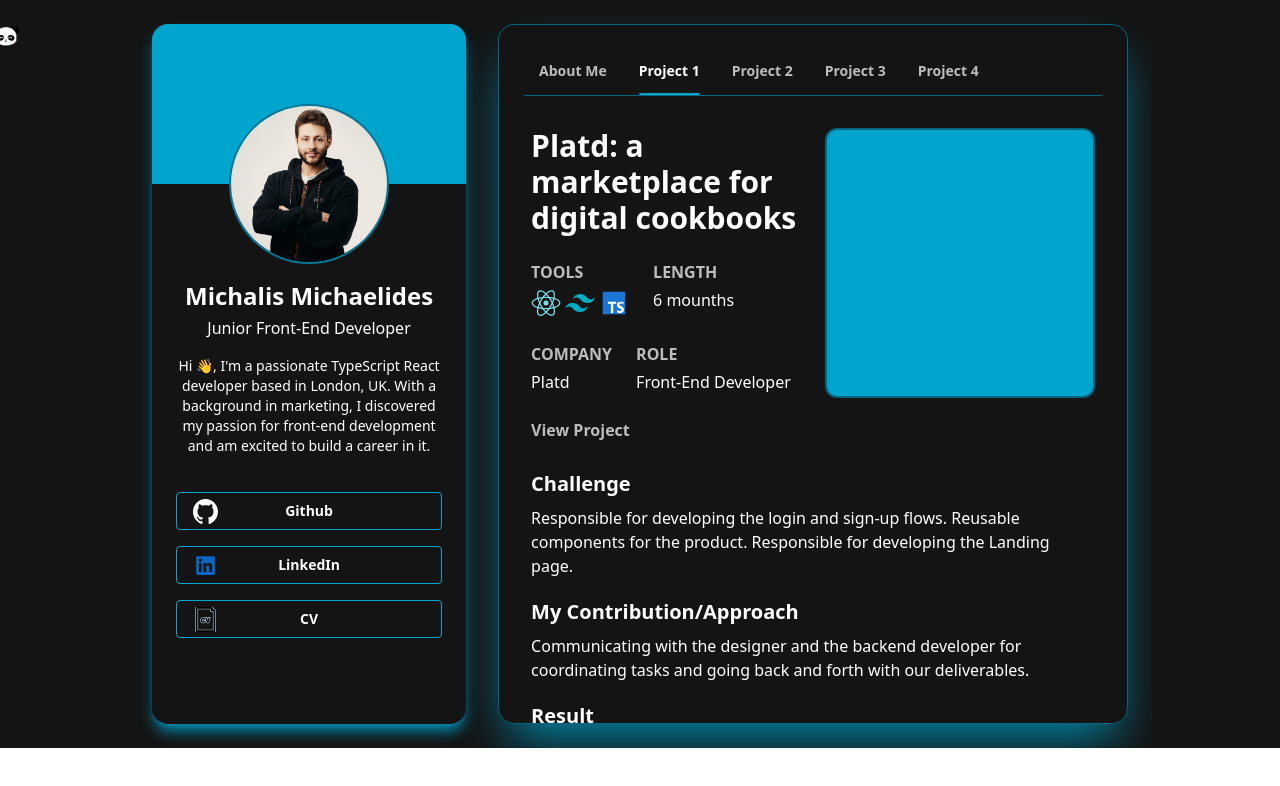
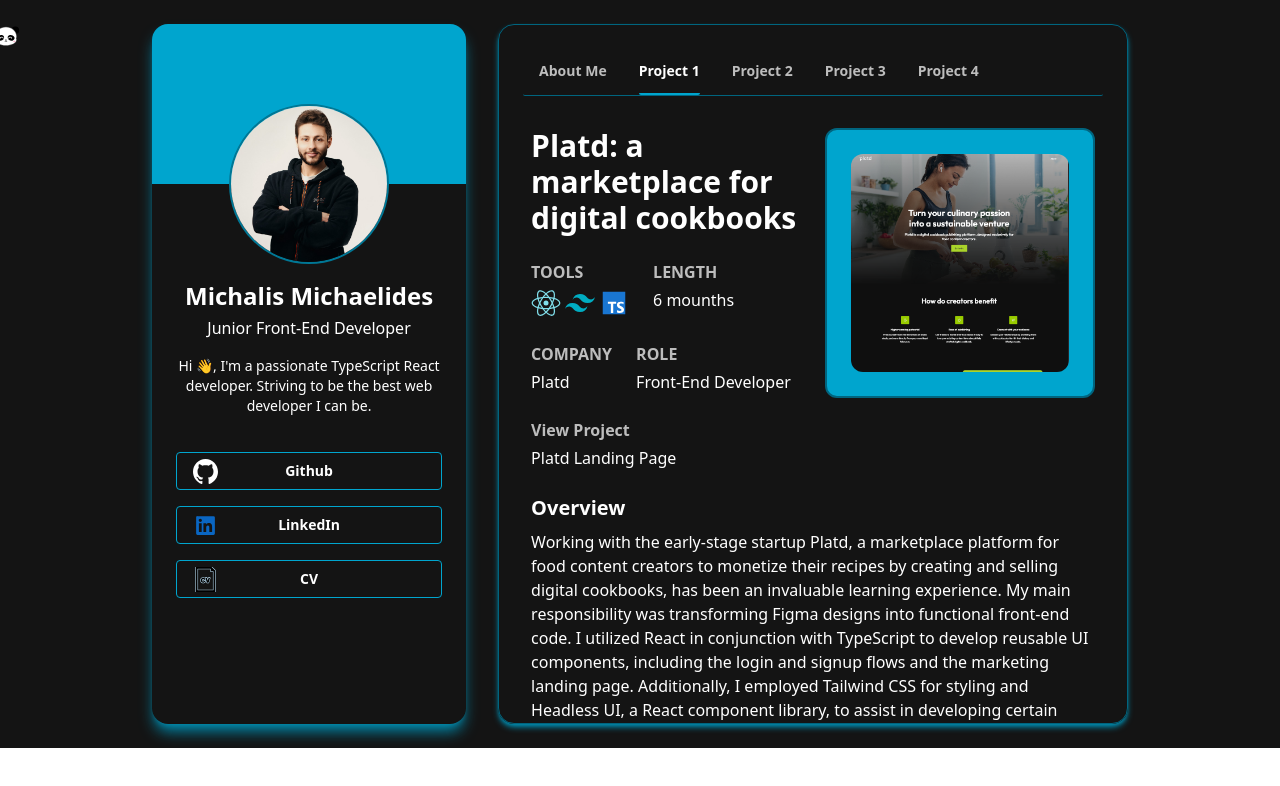
Before and after one commit to Michalis17/my-portfolio, a React (Vite) app: page / in a window 1280 px wide. Both pictures are taken after a click on the tab "Project 1". Shown: the top 786 px of the page. Built offline with nearby package versions, Linux system fonts and the light colour scheme.

Commit message:
main content added

```diff
--- a/src/components/AboutMe/AboutMe.tsx
+++ b/src/components/AboutMe/AboutMe.tsx
@@ -3,6 +3,7 @@
 const AboutMe: React.FC = () => {
     return (
         <div>
+          <h1 className='font-bold text-2xl'>from Profesional chef 👨🏼‍🍳to front-end web developer👨🏼‍💻</h1>
             <p>
                 As a 25-year-old graduate with a BSc in Marketing and Management, my journey has been marked by a relentless pursuit of excellence and a passion for diverse experiences. I have honed my skills across various fields, from the fast-paced culinary world as a professional chef to the strategic landscape of marketing as an intern at an email marketing solutions company. These roles have equipped me with a high level of expertise, adaptability, and a strong foundation in communication and marketing research. However, my true calling has always been in the realm of technology. The satisfaction I find in building websites and learning new technologies has driven me to devote myself fully to becoming the best and most resourceful front-end developer I can be.
             </p>
--- a/src/components/ProjectPanel/ProjectPanel.tsx
+++ b/src/components/ProjectPanel/ProjectPanel.tsx
@@ -8,7 +8,8 @@
     role: string,
     link?: string,
     linkName?: string
-    tools: ReactNode,
+    tools: ReactNode, //tech stack icons
+    overview: string,
     challenge: string,
     contribution: string,
     result: string,
@@ -24,6 +25,7 @@
         link,
         linkName,
         tools,
+        overview,
         challenge,
         contribution,
         result,
@@ -62,15 +64,19 @@
                     <div className="flex flex-row flex-wrap gap-6">
                         <div className="flex flex-col gap-1 w-fit">
                             <p className="text-gray font-semibold">View Project</p>
-                            <a href={link} target='_blank' className="font-medium">{linkName}</a>
+                            <a href={link} target='_blank' className="font-medium hover:underline">{linkName}</a>
                         </div>
                     </div>
                 </div>
                 {/* img */}
                 <div className="sm:w-1/2"><ProjectImg img={projectImg} /></div>
             </div>
-            {/* more text content */}
+            {/* Main text content */}
             <div className='pt-6 pb-2 flex flex-col gap-5'>
+                <div>
+                    <h2 className="font-semibold text-xl pb-2">Overview</h2>
+                    <p className="font-normal text-base">{overview}</p>
+                </div>
                 <div>
                     <h2 className="font-semibold text-xl pb-2">Challenge</h2>
                     <p className="font-normal text-base">{challenge}</p>
--- a/src/components/ProjectsCard/ProjectsCard.tsx
+++ b/src/components/ProjectsCard/ProjectsCard.tsx
@@ -11,6 +11,7 @@
 import AboutMe from '../AboutMe/AboutMe';
 // Image Imports go here:
 import weatherIMG from '../../assets/weatherOldV.png'
+import PlatdIMG from '../../assets/platdIMG.png'
 
 const ProjectsCard: React.FC = () => {
 
@@ -27,7 +28,7 @@
       enterFrom="opacity-0 transform translate-x-full"
       enterTo="opacity-100 transform translate-x-0"
     >
-      <div className=" md:w-2/3 h-[700px] overflow-y-scroll border border-my-blue-900 shadow-2xl shadow-my-blue-700 pt-3 sm:px-6 sm:pt-6 rounded-2xl">
+      <div className=" md:w-2/3 h-[700px] overflow-y-scroll border border-my-blue-900 shadow-md shadow-my-blue-700 pt-3 sm:px-6 sm:pt-6 rounded-2xl">
 
         <TabGroup className='text-white'>
 
@@ -65,14 +66,19 @@
             <TabPanel className=''>
               <ProjectPanel
                 title='Platd: a marketplace for digital cookbooks'
+                projectImg={<img src={PlatdIMG} alt='weather' className='rounded-xl h-full' />}
                 tools={<div className='flex gap-1'><ReactIcon size={30} /><TailwindIcon size={30} /><TsIcon size={30} /></div>}
                 length='6 mounths'
                 company='Platd'
                 role='Front-End Developer'
-                github='https://platd.io/'
-                challenge='Responsible for developing the login and sign-up flows. Reusable components for the product. Responsible for developing the Landing page. '
-                result='Platd is a tool that help food content creators monetise their recipes by easily creating and selling digital cookbooks.'
-                contribution='Communicating with the designer and the backend developer for coordinating tasks and going back and forth with our deliverables.'
+                link='https://platd.io/'
+                linkName='Platd Landing Page'
+                overview='Working with the early-stage startup Platd, a marketplace platform for food content creators to monetize their recipes by creating and selling digital cookbooks, has been an invaluable learning experience. My main responsibility was transforming Figma designs into functional front-end code. I utilized React in conjunction with TypeScript to develop reusable UI components, including the login and signup flows and the marketing landing page. Additionally, I employed Tailwind CSS for styling and Headless UI, a React component library, to assist in developing certain components. This project exposed me to various tools and resources commonly used by developers in the workplace.'
+
+                challenge='The biggest challenge was creating components from scratch, as Headless UI didn’t offer a non-styled sidebar component. I also struggled with making the landing page responsive while adhering to the design standards set in the Figma designs. These tasks required a deep understanding of new technologies like React, which, while exciting, also posed significant hurdles.'
+                contribution='To tackle these challenges, I systematically broke down the component behavior and conceptualized how to implement it in code. I frequently referred to documentation for the technologies and libraries I was using and researched best practices relevant to my project. For responsiveness issues, I sought advice from senior developers and used tools like ChatGPT for generating boilerplate code and debugging, though I relied on it cautiously.'
+                result='I successfully completed my deliverables, and the founders were satisfied with my work. My contributions were integral to a product that will be used by real users. This project significantly improved my skills as a front-end developer and deepened my understanding of modern web development technologies, leaving me eager to learn even more.'
+
               />
             </TabPanel>
 
@@ -84,10 +90,12 @@
                 length='4 weeks'
                 company='Udacity'
                 role='Course assignment'
-                github='https://github.com/Michalis17/Travel-Buddy-WebApp'
-                challenge='One of the significant challenges in this project was integrating multiple APIs and managing the data retrieved from these sources. This required careful handling of asynchronous operations and ensuring that the data was accurately displayed to the user. Another challenge was creating relatively complex features to make the project stand out. This involved developing a suggestive search bar, generating a custom PDF for each trip, and a countdown display for each trip.'
-                contribution="As the main developer, I tackled these challenges by isolating each feature into its own function that could be used within the main app's logic. Through trial and error and extensive documentation review, I integrated various APIs to fetch travel information accurately. I also configured Webpack for efficient code bundling and management. The suggestive search bar and countdown timer were developed from scratch using pure JavaScript, allowing me to apply and expand my newly acquired skills."
-                result='The Travel Buddy Web App provides comprehensive travel information, including weather forecasts and local attractions. It dynamically updates the UI based on user input and API responses. The application features advanced functionalities such as a suggestive search bar, a countdown timer, and PDF generation for each trip, enhancing the overall user experience. This project demonstrates my proficiency in JavaScript, Node.js, Express, and Webpack, highlighting my ability to create a full-stack application with real-world utility. The successful implementation of these features from scratch showcases my problem-solving skills and my capacity to learn and apply complex technologies, making this project a valuable addition to my portfolio.'
+                link='https://github.com/Michalis17/Travel-Buddy-WebApp'
+                linkName='Github link'
+                overview='Travel Buddy was my capstone project for the Udacity Front-End Web Development Nanodegree, designed to push my JavaScript skills to their limits. This project involved dynamically manipulating the DOM, creating routes to a backend server, integrating external APIs, and using build tools like Webpack to create development and production builds. The application displays weather information for a user’s trip destination, along with a countdown timer and an image. It features a suggestive search bar that offers city suggestions as the user types and a date input field. Responses from the server are saved in local storage, ensuring data persists even when the user exits the app.'
+                challenge='I faced several significant challenges: creating the suggestive search bar, ensuring asynchronous code execution, and setting up my production and development builds with Webpack. Configuring Webpack was particularly difficult, especially getting the correct entry point file and ensuring CSS styles appeared in the production build. The suggestive search bar required breaking down complex tasks into manageable steps, which, although challenging, was a more enjoyable problem to solve than the Webpack configuration.'
+                contribution="To handle the Webpack configuration issues, I created three config files instead of two: one for the production build, one for the development build, and a common config file for shared elements. This modular approach made it easier to identify and fix issues. Through trial and error and extensive documentation review, I eventually achieved a working configuration. For implementing difficult features, I isolated each into its own function to be used within the main app's logic, ensuring clarity and maintainability."
+                result="I successfully completed and passed the Front-End Web Development course by submitting this project. However, in hindsight, I'm not entirely satisfied with the outcome as my focus on functionality and Webpack configuration led me to neglect the visual design. While I was initially proud of completing this project, I now see numerous areas for improvement. This realization has driven me to use the new technologies I've learned to enhance the project further. My dissatisfaction fuels my self-motivation to continually improve after every project, striving for excellence in both functionality and design."
               />
             </TabPanel>
 
@@ -99,10 +107,12 @@
                 length='3 weeks'
                 company='Udacity'
                 role='Course assignment'
-                github='https://github.com/Michalis17/Article-analyzer-Web-App/tree/master'
-                challenge='The main challenge was understanding how to configure Webpack for bundling code in both development and production environments. Additionally, integrating unit testing with Jest required a significant learning curve.'
-                contribution='I tackled these challenges through trial and error, extensively reading documentation, and experimenting with different configurations until achieving the ideal setup. I used Webpack to efficiently bundle the code, ensuring smooth development and deployment processes. I also implemented the MeaningCloud API to evaluate articles and added input validation to ensure users provided correctly formatted URLs. Learning Jest allowed me to create unit tests, enhancing the reliability of the code.'
-                result='The Article Analyzer Web App effectively showcases my ability to handle advanced JavaScript, manage backend operations with Node.js and Express, and utilize modern build tools like Webpack. The application dynamically updates the UI with real-time analysis results, validates user input, and includes unit tests to ensure functionality. This project is a testament to my ability to learn and apply complex technologies, making it a valuable addition to my portfolio.'
+                link='https://github.com/Michalis17/Article-analyzer-Web-App/tree/master'
+                linkName='Github link'
+                overview='As part of my Front-End Web Development Nanodegree, I built a web application that allows users to run Natural Language Processing (NLP) on articles or blogs using the Sentiment Analysis API from MeaningCloud. Users input a URL of a blog or article, and the server responds with whether the content is positive, neutral, or negative, highlighting the most relevant parts. This project introduced me to build tools like Webpack for bundling code into a production build and integrating unit testing with Jest, offering a comprehensive learning experience.'
+                challenge='While integrating the API was straightforward, I faced significant challenges with creating a production build using Webpack and learning to write unit tests with Jest. Bundling CSS styles into the production build required finding the correct packages and configurations, which was particularly difficult. Additionally, learning Jest for unit testing was a new and enjoyable challenge, as it required adopting a new mindset for writing and structuring tests.'
+                contribution='Solving these challenges was a frustrating yet rewarding experience. When overwhelmed, I would take short breaks to clear my mind and return with a fresh perspective. Through extensive research and trial and error, I eventually configured a working production build, understanding the role of each package and configuration. For unit testing, I meticulously studied the Jest documentation and considered all possible use cases for my code, writing comprehensive tests. This approach not only improved my code quality but also instilled a habit of thoughtful coding and continuous improvement.'
+                result='The result was a functional web application with a single feature set. While the project may not be groundbreaking, it significantly expanded my web development knowledge and exposed me to essential tools used in real-world development. Completing this project has fueled my desire to learn more and deepen my understanding of these tools within a development team to create robust web applications.'
               />
             </TabPanel>
 
@@ -115,12 +125,12 @@
                 length='2 weeks'
                 company='Udacity Course'
                 role='Course assignment'
-                github='https://github.com/Michalis17/Weather-Journal-App/tree/main/website'
-                challenge='The primary challenge of the Weather-Journal App was managing the execution order of asynchronous code to ensure smooth and efficient data retrieval and UI updates. Additionally, integrating data from an external API and storing user inputs locally added further complexity to the project.'
-                contribution='As part of a front-end developer course, I developed this project to apply my newly learned skills. As the sole developer, I was responsible for both the frontend and backend development. To tackle the challenges, I utilized vanilla JavaScript to handle asynchronous operations with Promises, ensuring tasks such as API calls and UI updates executed in the correct sequence. I implemented Node.js and Express to set up a server, manage routing, and handle API endpoints. By integrating an external weather API, I was able to fetch real-time weather data and dynamically update the user interface based on this information. Additionally, I employed local storage to save user inputs and weather data, ensuring that this data persisted across sessions. This included developing features that allowed users to delete specific journal entries, with immediate updates to the UI reflecting these changes.'
-                result='The Weather-Journal App effectively showcases my proficiency in JavaScript, particularly in handling asynchronous operations and integrating external APIs. The project features a real-time temperature display that dynamically updates the UI with current weather data, and it includes functionality to save user inputs and weather data in local storage. This ensures that data persists across sessions and provides users with the ability to delete specific entries. The seamless user experience demonstrates strong skills in frontend development and asynchronous programming, highlighting essential capabilities in dynamic UI manipulation, API integration, and data persistence. This project is a valuable addition to any portfolio, showcasing critical front-end development skills acquired through formal coursework.'
-
-
+                link='https://github.com/Michalis17/Weather-Journal-App/tree/main/website'
+                linkName='Github link'
+                overview='The Weather Journal App is a simple web application where users enter their city to get the current temperature using the OpenWeatherMap API and journal their feelings for the day. Through this project, I learned how to use Express to set up server-side routes, handle GET and POST requests, and implement asynchronous JavaScript with the Fetch API.'
+                challenge='The primary challenge of the Weather Journal App was managing the execution order of asynchronous code to ensure smooth and efficient data retrieval while dynamically updating the UI. Additionally, integrating data from an external API and storing user inputs on the server were crucial for the app’s functionality.'
+                contribution='To manage the execution order of the code, I used JavaScript’s asynchronous promises. Initially, this concept was challenging, but with practice, it became more manageable. For fetching data from an external API, I used the Fetch API, taking time to understand the necessary boilerplate code. Once I successfully received a working response, integrating and utilizing the data became relatively straightforward.'
+                result='In conclusion, I created a functional web app that met the requirements of my Udacity course. This project sparked a deep interest in building web applications and alleviated my initial intimidation about integrating web APIs. Completing this project fueled my desire to learn more about web development and further honed my skills in working with asynchronous JavaScript and external APIs.'
               />
             </TabPanel>
           </TabPanels>
--- a/src/pages/Porfolio/PortfolioPage.tsx
+++ b/src/pages/Porfolio/PortfolioPage.tsx
@@ -8,7 +8,7 @@
       <div className='flex flex-col md:flex-row gap-8'>
         <ProfileCard
         name='Michalis Michaelides' role='Junior Front-End Developer'
-          about="Hi 👋, I'm a passionate TypeScript React developer based in London, UK. With a background in marketing, I discovered my passion for front-end development and am excited to build a career in it."  />
+          about="Hi 👋, I'm a passionate TypeScript React developer. Striving to be the best web developer I can be."  />
         <ProjectsCard />
       </div>
     </div>
```
Also changed, not shown: src/components/Link/Link.tsx (+5 -7 lines), src/components/ProfileCard/ProfileCard.tsx (+4 -4 lines), src/assets/platdIMG.png (added), 1 other file (tests, documents, lock files or other folders).
